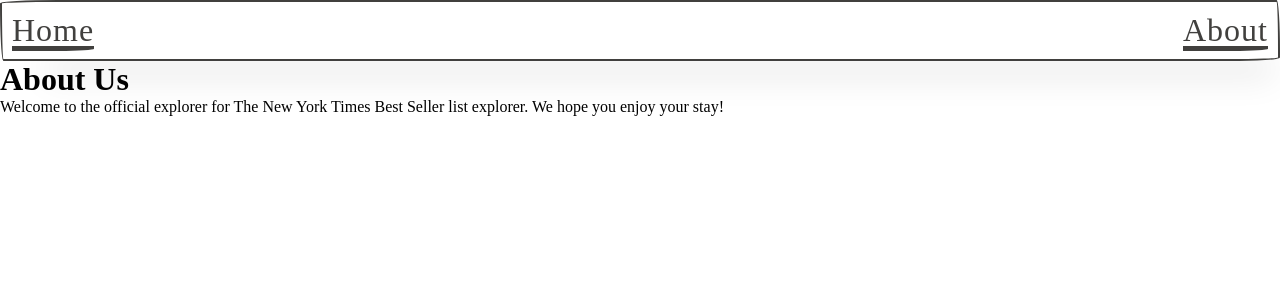
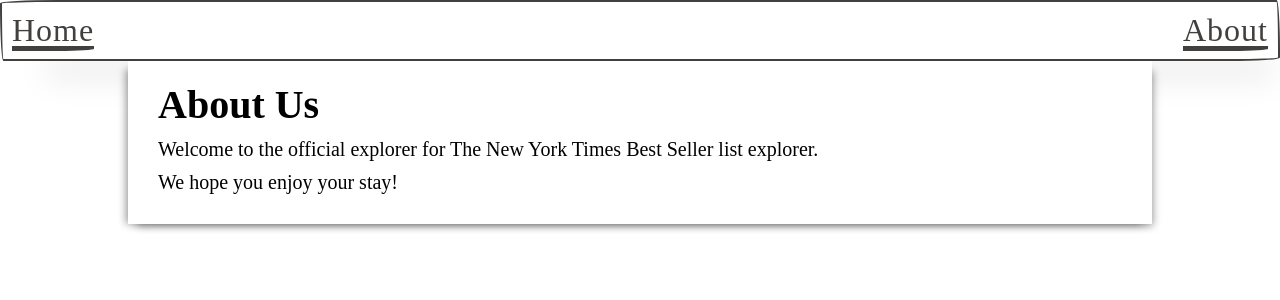
Before and after one commit to YeongseoYoon/nextjs-practice, a Next.js app: page /about in a window 1280 px wide. Shown: the top 300 px of the page. Built offline with nearby package versions, Linux system fonts and the light colour scheme; a web font is replaced by a local one.

Commit message:
:lipstick: About페이지 스타일 적용
about페이지 스타일 적용

```diff
--- a/apis/api.ts
+++ b/apis/api.ts
@@ -1,6 +1,6 @@
 // Next.js API route support: https://nextjs.org/docs/api-routes/introduction
 
-export async function getBookCategories<IBookCategoryResponse>() {
+export async function getBookCategories() {
   try {
     const data = await (
       await fetch("https://books-api.nomadcoders.workers.dev/lists")
@@ -12,7 +12,7 @@
   }
 }
 
-export async function getBooks<IBookResponse>(bookCategory: string) {
+export async function getBooks(bookCategory: string) {
   try {
     const data = await (
       await fetch(
--- /dev/null
+++ b/pages/about/About.module.css
@@ -0,0 +1,20 @@
+.main {
+  display: flex;
+  margin: 0 auto;
+  flex-direction: column;
+  padding: 20px 30px;
+  width: 80%;
+  background-color: #fff;
+  box-shadow: 5px 6px 8px -4px rgba(0, 0, 0, 0.4),
+    -6px 4px 8px -4px rgba(0, 0, 0, 0.4);
+  margin-bottom: 10px;
+}
+
+.about_title {
+  font-size: 40px;
+}
+
+.about_text {
+  margin: 10px 0px;
+  font-size: 20px;
+}
--- a/pages/about/index.tsx
+++ b/pages/about/index.tsx
@@ -1,16 +1,18 @@
+import styles from "./About.module.css";
 import Seo from "../../components/seo/Seo";
 
 export default function About() {
   return (
-    <div>
+    <main className={styles.main}>
       <Seo title="About" />
-      <h1>About Us</h1>
+      <h1 className={styles.about_title}>About Us</h1>
       <div>
-        <p>
+        <p className={styles.about_text}>
           Welcome to the official explorer for The New York Times Best Seller
-          list explorer. We hope you enjoy your stay!
+          list explorer.
         </p>
+        <p className={styles.about_text}>We hope you enjoy your stay!</p>
       </div>
-    </div>
+    </main>
   );
 }
--- a/pages/list/[id]/index.tsx
+++ b/pages/list/[id]/index.tsx
@@ -1,4 +1,3 @@
-import { useRouter } from "next/router";
 import { GetServerSideProps } from "next";
 import Seo from "../../../components/seo/Seo";
 import { getBooks } from "../../../apis/api";
```
